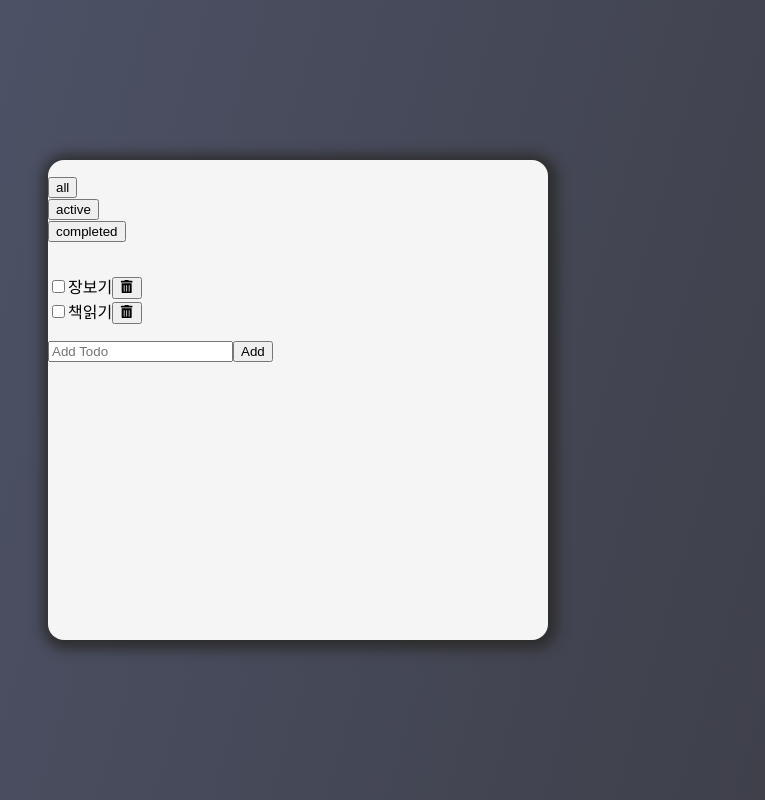
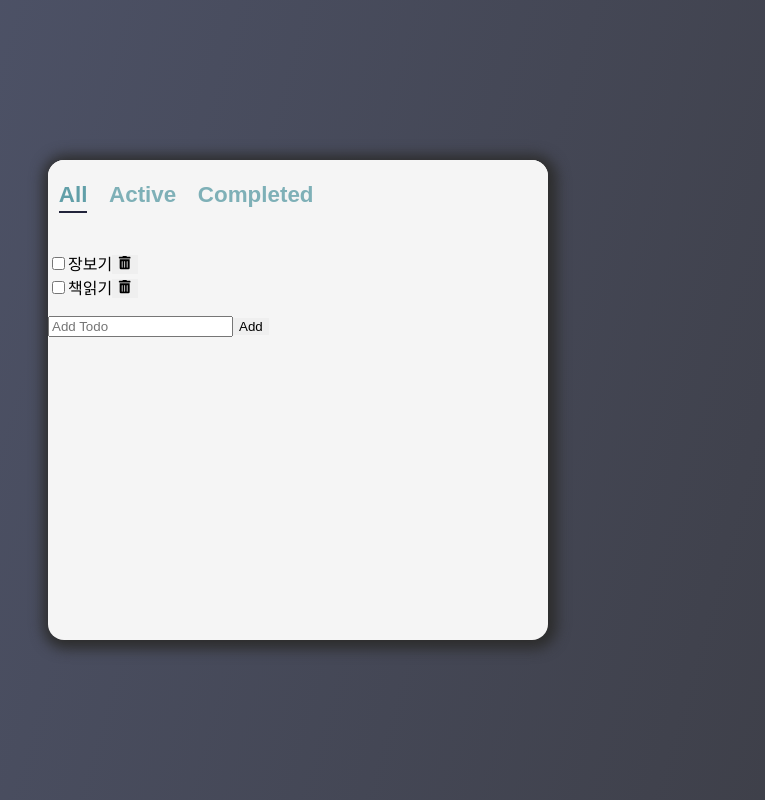
Before and after one commit to JIY00N2/todo-list-react, a React (Create React App) app: page / in a window 1280 px wide. Shown: the whole page, without its empty margins (342-1107 px from the left). Built offline with nearby package versions, Linux system fonts and the light colour scheme.

Commit message:
2023.04.14 header css 구현

```diff
--- a/src/components/Header/Header.jsx
+++ b/src/components/Header/Header.jsx
@@ -1,9 +1,13 @@
 import React from 'react';
+import styles from './Header.module.css';
+// si : style import
+// cn: className import
+
 // App에서 filters, filter, onFilterChange 전달받음
 export default function Header({filters, filter, onFilterChange}) {
     return (
-        <header>
-            <ul>
+        <header className={styles.header}>
+            <ul className={styles.filters}>
                 {/* filters를 돌면서 고정된 ui로 index를 써도 무난,
                 li의 key를 index로 지정,
                 filter의 버튼을 누르니까 button 태그 이용,
@@ -11,7 +15,11 @@
                 버튼이 클릭될때, 우리가 선택한 버튼의 value로 설정*/}
                 {filters.map((value,index)=>(
                 <li key={index}>
-                    <button onClick={()=>onFilterChange(value)}>{value}</button>
+                    <button
+                    // className 조합하기 -> ``이용
+                    // 현재 전달받은 필터와 내 버튼의 값이 동일하다면 styles.selected도 사용
+                    className={`${styles.filter} ${filter===value && styles.selected}`}
+                    onClick={()=>onFilterChange(value)}>{value}</button>
                 </li>))}
             </ul>
         </header>
--- /dev/null
+++ b/src/components/Header/Header.module.css
@@ -0,0 +1,32 @@
+.header{
+    display:flex;
+    justify-content: space-between;
+    align-items: center;
+    background-color: var(--color-bg-dark);
+    border-bottom: 1px solid var(--color-gray);
+}
+.filters{
+    display:flex;
+}
+.filter{
+    font-size: 1.4rem;
+    margin:0.3rem;
+    text-transform: capitalize;
+    background-color: transparent;
+    color:var(--color-accent);
+    opacity:0.8;
+    font-weight:bold;
+}
+/* 필터에 마우스를 올리면,
+filter에 selected className이 있으면*/
+.filter:hover,
+.filter.selected{
+    opacity: 1;
+}
+
+.filter.selected::after {
+    content:'';
+    display:block;
+    margin-top:0.2rem;
+    border:1px solid var(--color-text);
+}
--- a/src/index.css
+++ b/src/index.css
@@ -3,7 +3,7 @@
   --color-bg:#fdfffd;
   --color-grey:#d1d1d1;
   --color-text: #22243b;
-  --color-accent: #a4cdd3f7;
+  --color-accent: #5c9ca5f7;
 }
 body {
   margin: 0;
@@ -29,6 +29,9 @@
   height:60%;
   max-width:500px;
   background-color: var(--color-bg-dark);
+  /* 자식이 부모요소보다 커졌을때
+  밖을 침범하는 것에 대하여 hidden*/
+  overflow: hidden;
   border-radius: 1rem;
   display:flex;
   flex-direction: column;
@@ -44,3 +47,9 @@
   list-style:none;
   padding-left:0;
 }
+
+/* 모든 버튼의 테두리 없애기 */
+button{
+  outline:none;
+  border:none;
+}
```
